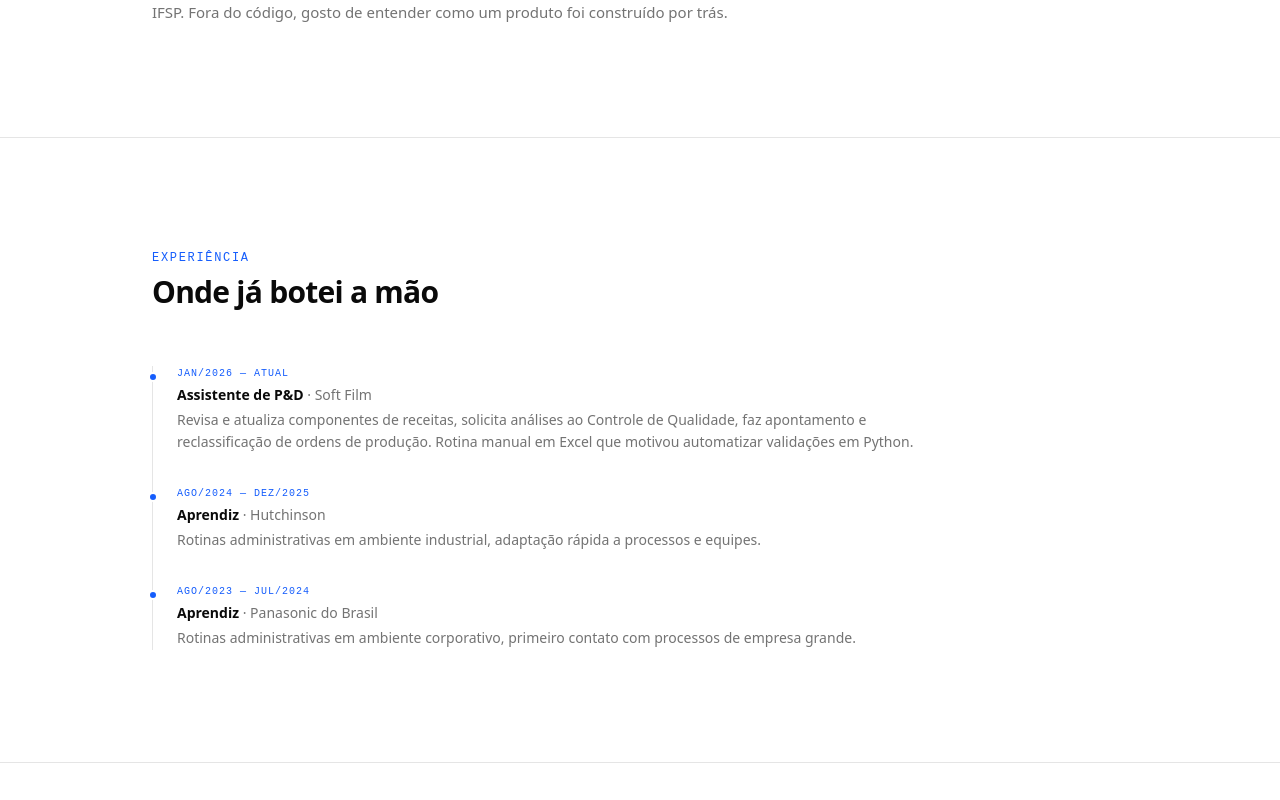
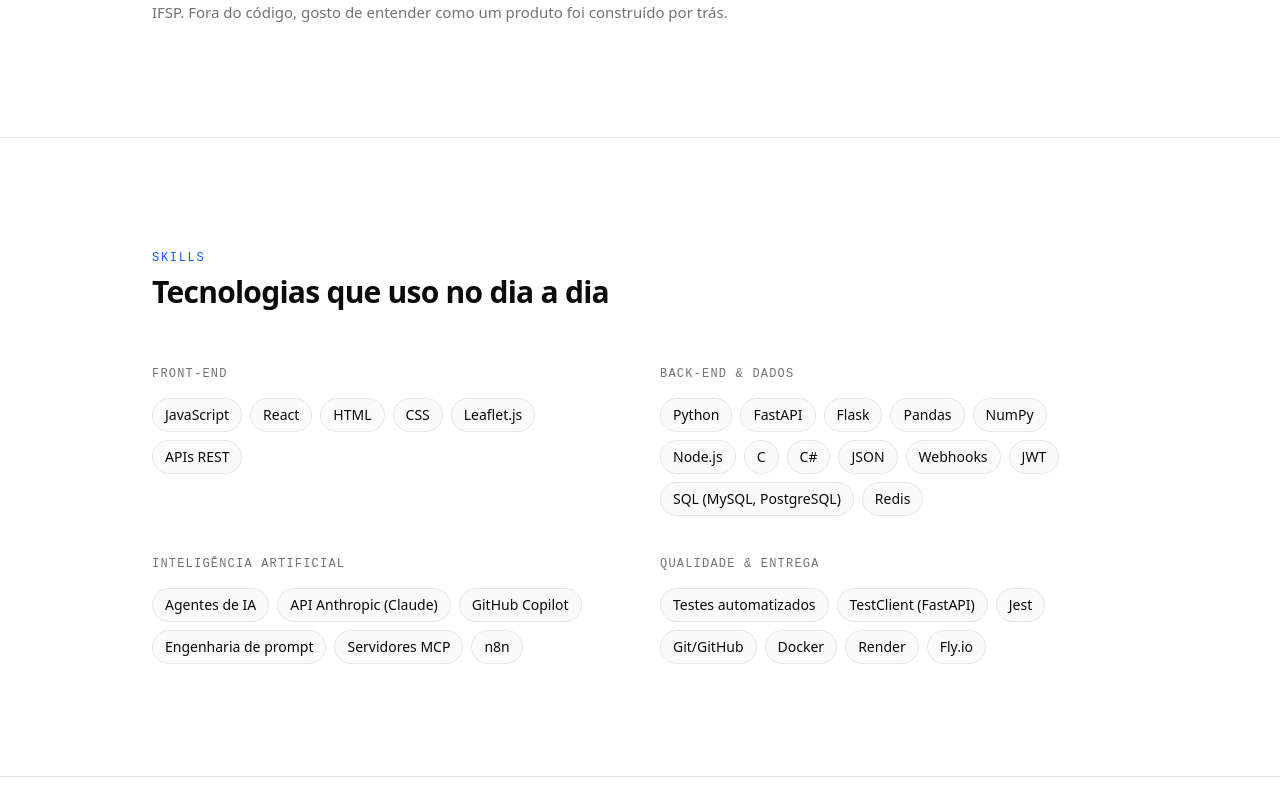
Before and after one commit to miguelvzs/portfolio, a React (Vite) app: page / in a window 1280 px wide. Shown: the part 1200-2000 px from the top of the page. Built offline with nearby package versions, Linux system fonts and the light colour scheme.

Commit message:
content: oculta seção Experiência
Componente e dado (experience[]) ficam no código pra religar depois,
só tira do render e da nav. Motivo: ainda sem experiência formal
como dev, seção pesava errado.

```diff
--- a/src/App.tsx
+++ b/src/App.tsx
@@ -5,7 +5,6 @@ import { Navbar } from "@/components/navbar"
 import { Footer } from "@/components/footer"
 import { Hero } from "@/components/sections/hero"
 import { About } from "@/components/sections/about"
-import { Experience } from "@/components/sections/experience"
 import { Skills } from "@/components/sections/skills"
 import { Credentials } from "@/components/sections/credentials"
 import { Projects } from "@/components/sections/projects"
@@ -28,7 +27,6 @@ export default function App() {
         <main id="main-content">
           <Hero />
           <About />
-          <Experience />
           <Skills />
           <Credentials />
           <Projects />
--- a/src/lib/content.ts
+++ b/src/lib/content.ts
@@ -10,7 +10,6 @@ export const profile = {
 
 export const nav = [
   { label: "Sobre", href: "#about" },
-  { label: "Experiência", href: "#experience" },
   { label: "Skills", href: "#skills" },
   { label: "Formação", href: "#credentials" },
   { label: "Projetos", href: "#projects" },
```
